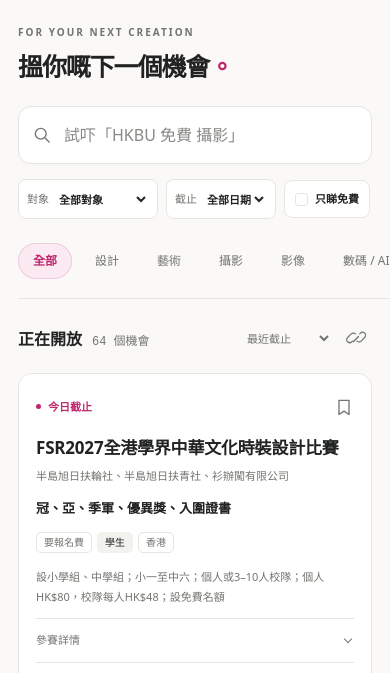
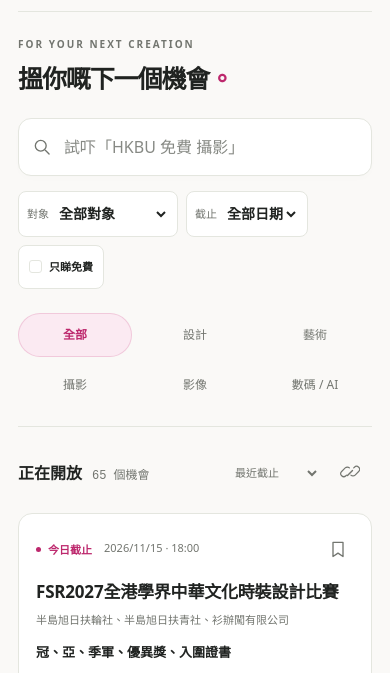
Before and after one commit to Itckt/open-call-radar, a website with bundled scripts: page index.html in a window 390 px wide. Shown: the part 118-791 px from the top of the page. Built offline with nearby package versions, Linux system fonts and the light colour scheme.

Commit message:
Improve school search and mobile deadlines; refresh open calls
Support full Chinese university names, 7/30/90-day searches and IME composition. Show exact deadline dates, improve mobile tap targets and category layout, and preserve focus when loading more results. Remove five expired calls and add verified RWS Open 2027. Validation: 28 core tests plus mobile search, shortlist persistence and calendar export checks.

```diff
--- a/app.js
+++ b/app.js
@@ -50,6 +50,7 @@ if (!Array.isArray(recent)) recent = [];
 recent = recent.filter(value => typeof value === "string").slice(0, 6);
 let competitions = [], sites = [], loading = true, loadingPromise = null;
 let competitionsFailed = false, siteFailed = false, notices = [], activeSuggestion = -1, searchTimer, toastTimer, undoAction;
+let composing = false;
 const openCards = new Set();
 $("q").value = state.q;
 
@@ -119,7 +120,7 @@ function renderControls() {
     '<button type="button" id="category-' + category.id + '" data-category="' + category.id + '" aria-pressed="' + (state.category === category.id) + '">' + category.label + "</button>").join("");
   const analysis = analyseQuery(state.q);
   const scope = analysis.profile || state.profile;
-  const inferred = [analysis.profile ? PROFILE_LABELS[analysis.profile] : "", analysis.free ? "免費" : "", analysis.days ? "7 日內截止" : ""].filter(Boolean);
+  const inferred = [analysis.profile ? PROFILE_LABELS[analysis.profile] : "", analysis.free ? "免費" : "", analysis.days ? analysis.days + " 日內截止" : ""].filter(Boolean);
   $("scope-note").textContent = (inferred.length ? "搜尋已套用：" + inferred.join(" · ") + "。 " : "")
     + (scope !== "all" ? "按學校／學段初篩；年齡、地區等附加限制請睇參賽詳情。" : "");
   $("scope-note").hidden = isSaved || (!inferred.length && scope === "all");
@@ -143,8 +144,9 @@ function cardHTML(record, isSavedView = false) {
   ].filter(([, value]) => value);
   const source = safeUrl(record.url);
   const label = entry ? "取消收藏 " : "收藏 ";
-  return '<article class="comp-card" id="' + record.id + '">' +
-    '<div class="card-top"><span class="deadline-label ' + deadline.state + '" title="' + esc(fullDate) + '">' + esc(deadline.label) + '</span>' +
+  return '<article class="comp-card" id="' + record.id + '" tabindex="-1">' +
+    '<div class="card-top"><div class="deadline-summary"><span class="deadline-label ' + deadline.state + '">' + esc(deadline.label) + '</span>' +
+    '<time class="deadline-date" datetime="' + esc(record.deadline + (record.time ? 'T' + record.time + ':00+08:00' : '')) + '" title="' + esc(fullDate) + '">' + esc(record.deadline.replaceAll('-', '/') + (record.time ? ' · ' + record.time : '')) + '</time></div>' +
     '<button type="button" class="icon-button save-button" id="save-' + record.id + '" data-save="' + record.id + '" aria-pressed="' + !!entry + '" aria-label="' + esc(label + record.name) + '" title="' + label.trim() + '">' + icon("bookmark") + "</button></div>" +
     "<h3>" + esc(record.name) + '</h3><p class="organiser">' + esc(record.org) + '</p><p class="prize-summary">' + esc(prizeSummary(record)) + "</p>" +
     '<div class="badges">' + (record.fee ? '<span class="badge ' + (record.fee === "免費" ? "free" : "") + '">' + esc(record.fee) + "</span>" : '<span class="badge">費用未列明</span>') +
@@ -294,6 +296,7 @@ function showSuggestions() {
 }
 function commitSearch(remember = false) {
   clearTimeout(searchTimer);
+  if (composing) return;
   state.q = $("q").value.trim(); state.shown = 20;
   if (remember) { rememberQuery(); closeSuggestions(); }
   render(); syncURL();
@@ -301,12 +304,20 @@ function commitSearch(remember = false) {
 $("q").addEventListener("input", () => {
   clearTimeout(searchTimer);
   $("clear-search").hidden = !$("q").value;
+  if (composing) return;
   searchTimer = setTimeout(() => commitSearch(), 160);
   showSuggestions();
+});
+$("q").addEventListener("compositionstart", () => {
+  composing = true; clearTimeout(searchTimer); closeSuggestions();
+});
+$("q").addEventListener("compositionend", () => {
+  composing = false; commitSearch(); showSuggestions();
 });
 $("q").addEventListener("focus", showSuggestions);
 $("q").addEventListener("blur", closeSuggestions);
 $("q").addEventListener("keydown", event => {
+  if (composing || event.isComposing || event.keyCode === 229) return;
   const options = [...$("suggestions").querySelectorAll('[role="option"]')];
   if (event.key === "ArrowDown" || event.key === "ArrowUp") {
     event.preventDefault();
@@ -332,7 +343,11 @@ $("days").addEventListener("change", event => changeFilters({ days: Number(event
 $("sort").addEventListener("change", event => changeFilters({ sort: event.target.value }));
 $("free-filter").addEventListener("click", () => changeFilters({ free: !state.free }));
 $("reset-filters").addEventListener("click", resetFilters);
-$("more").addEventListener("click", () => { state.shown += 20; render(); });
+$("more").addEventListener("click", () => {
+  const previousCount = $("competitions").querySelectorAll(".comp-card").length;
+  state.shown += 20; render();
+  $("competitions").querySelectorAll(".comp-card")[previousCount]?.focus();
+});
 $("theme-toggle").addEventListener("click", () => { theme = theme === "dark" ? "light" : "dark"; renderTheme(); rememberPreferences(); });
 function changeView(view) {
   clearTimeout(searchTimer);
--- a/competitions.csv
+++ b/competitions.csv
@@ -6,8 +6,6 @@ HK4As Students' Award 2026,香港廣告商會HK4As,2026-11-27,23:59,金獎（獎
 跳格—香港國際舞蹈影像節2027競賽,城市當代舞蹈團,2026-12-16,,"國際大獎US$2,000",,,"亞洲獎US$1,200；破格獎US$800；評審及學生獎各US$500；觀眾獎US$300；陳德昌獎HK$10,000",,,現金獎、放映,公開,要報名費,影片最多20分鐘，2025-06-30後完成；學生獎須全日制證明，陳德昌獎限香港永久居民,https://filmfreeway.com/CCDC_JumpingFrames2027,https://jumpingframes.com/en/jf27-competition-open-call/,,,全球
 「港景．港情」攝影比賽,教育局、全港青年學藝比賽大會、全港各區工商聯,2027-04-30,23:59,"學生組、公開組各HK$5,000、獎盃及獎狀","學生組、公開組各HK$3,000、獎盃及獎狀","學生組、公開組各HK$2,000、獎盃及獎狀","每組5名各HK$500及獎狀；學生組18區各設兩個優秀作品獎，各HK$1,000及獎狀",61000,現金,現金、獎盃、獎狀,公開,免費,公開組限45歲或以下香港居民或本地專上學生；學生組限本港全日制中小學生,https://forms.gle/rvgPCKmQd7BNbGah6,https://www.hkycac.org/competitions?a=browse&ciid=9,,,香港
 香港攝影小誌獎2027,香港攝影書節,2027-01-31,18:00,"公開組、學生組首獎各獲最高HK$3,000資助出版小誌或參加國際攝影書節",未公布,未公布,,,非現金,資助、展覽,公開,免費,設公開組、全日制學生組；主題「香港」；須遞交實體小誌,https://www.jotform.com/form/262694657098071,https://hkphotobookfest.org/?page_id=2279,,,全球
-天水之間：三寶樹濕地保育公園辦事處及觀景閣設計比賽,漁農自然護理署、土木工程拓展署,2026-11-13,,"專業組HK$200,000，另入圍津貼HK$60,000；青年專業組HK$100,000，另入圍津貼HK$30,000；公開組HK$30,000","專業組HK$100,000，另入圍津貼HK$60,000；青年專業組HK$40,000，另入圍津貼HK$30,000；公開組HK$20,000","專業組HK$60,000，另入圍津貼HK$60,000；青年專業組HK$25,000，另入圍津貼HK$30,000；公開組HK$10,000","專業組第四名HK$40,000另入圍津貼HK$60,000、嘉許3名各HK$10,000；青年專業組第四名HK$15,000另入圍津貼HK$30,000、嘉許3名各HK$5,000；公開組嘉許2名各HK$3,000",1051000,現金,現金獎、展覽,公開,免費,設專業組、青年專業組、公開組；大學、大專生報公開組，隊長須年滿 18 歲,https://forms.gle/j6L4GjbLtXE9E2MU9,https://nm-spswcp.hk/tc/design-competition/,,,全球
-「閱‧創」2026/27——「創‧視」人工智能生成短片比賽,教育局、香港浸會大學工商管理學院、香港經濟日報,2026-11-13,,每隊HK$1000書券；每人獎狀及hketPRO一年帳戶；學校獎盃,每隊HK$800書券；每人獎狀及hketPRO一年帳戶；學校獎盃,每隊HK$500書券；每人獎狀及hketPRO一年帳戶；學校獎盃,每隊HK$100書券；最具創意短片獎、最受歡迎短片獎各HK$300書券；每名得獎學生獲獎狀及hketPRO一年帳戶,,非現金,書券、帳戶、獎盃、獎狀,中學生,免費,中三至中五；須學校報名；每隊1至3人,https://www.hkedcity.net/registration/form.php?reg_form_id=1525,https://www.edb.gov.hk/tc/curriculum-development/kla/pshe/reference-and-resources/read_create.html,因香港教育城系統暫停，報名延長至2026-11-13；「創‧視」作品遞交截止2027-01-13,,香港
 Y.E.S.攝影比賽2026「AI不能取代的職業」,勞工處青年就業起點（Y.E.S.）,2026-11-20,23:59,"公開組、中學組各獲雲台相機套裝（約值HK$3,500）、獎盃及獎狀","每組各HK$2,000禮券、獎盃及獎狀","每組各HK$1,500禮券、獎盃及獎狀",每組3名，各HK$500禮券及獎狀,,非現金,相機套裝、禮券,公開,免費,設公開組、中學組；15–29歲Y.E.S.會員，會籍須於2027-01-30有效,https://www.e-start.gov.hk/Docs/Contest_Form_TC.pdf,https://www.e-start.gov.hk/Member/PhotoContest,,,香港
 「2027年國家安全齊參與」計劃：國家安全文創產品圖像設計比賽,教育局、保安局,2026-11-19,,獎盃、紀念狀及獎品,獎盃、紀念狀及獎品,獎盃、紀念狀及獎品,獎盃、紀念狀及獎品,,非現金,冠、亞、季軍、優異獎,學生,免費,設初小、高小、初中、高中組；個人參賽，須經學校提交；英基及國際學校除外,https://www.edb.gov.hk/attachment/tc/curriculum-development/4-key-tasks/moral-civic/nse/circulars/2027_SNS_Programme/NS_Cultural__Creative_Product_Graphic_Design_Competition__Enrolment_Form.docx,https://applications.edb.gov.hk/circular/upload/EDBCM/EDBCM26131C.pdf,,,香港
 「法」現新視角：學界創意Reels大賽,東區民政事務處、東區青年發展及公民教育委員會,2026-11-27,23:59,"初中組、高中組各HK$3,000禮券、獎座及獎狀","初中組、高中組各HK$2,000禮券、獎座及獎狀","初中組、高中組各HK$1,000禮券、獎座及獎狀",每組3名，各HK$500禮券及獎狀；最踴躍參與學校獎2名，各HK$800禮券及獎狀,,非現金,冠、亞、季軍、優異獎,中學生,免費,東區居住或就讀中一至中六學生；個人或最多4人一隊；未滿18歲須家長同意,https://www.had.gov.hk/file_manager/tc/documents/18_districts/Eastern_Reels_contest_appform.pdf,https://www.had.gov.hk/tc/18_districts/my_map_02_reelscontest.htm,,,香港
@@ -25,14 +23,12 @@ Y.E.S.攝影比賽2026「AI不能取代的職業」,勞工處青年就業起點
 《淫褻及不雅物品管制條例》口號創作及填色比賽2026-27,電影、報刊及物品管理辦事處,2027-01-22,,"口號創作、填色比賽各HK$1,500禮券及獎座","口號創作、填色比賽各HK$1,200禮券及獎座",口號創作、填色比賽各HK$800禮券及獎座,證書及紀念品；各項傑出表現獎10名，各HK$300禮券及證書,,非現金,禮券、獎座、證書、紀念品,學生,免費,本港2026/27學年中小學生；可參加填色或口號或兩項；未滿18歲須家長同意，經學校或家長郵寄,https://www.ofnaa.gov.hk/filemanager/ofnaa/tc/content_1469/sc2026_ApplicationForm.pdf,https://www.ofnaa.gov.hk/tc/publicity/coiao/index_id_3.html,,,香港
 「青少年聽眾計劃」30週年填色比賽,香港管弦樂團,2026-11-16,,,,,每組大獎、最有創意獎、最佳構圖獎、最佳色彩運用獎各獲指定音樂會門票2張及一季會籍；大獎作品印製成聖誕卡,,非現金,大獎、最有創意獎、最佳構圖獎、最佳色彩運用獎,公開,免費,實體繪畫設3–9歲、10–15歲、16歲或以上組；數碼繪畫不限年齡；毋須會籍；親身或郵寄作品,https://www.hkphil.org/f/page/27301/51669/YAS%2030th%20Anniversary%20Colouring%20Competition%20Application%20Form.pdf,https://www.hkphil.org/tc/explore/young-audience-scheme/young-audience-scheme-30th-anniversary-colouring-competition,,,
 2027年「4．23世界閱讀日創作比賽」,康樂及文化事務署香港公共圖書館,2027-01-06,18:00,,,,初小優勝獎25名；高小中文15名、英文8名；初中中文15名、英文8名；高中中文12名、英文5名；各HK$500書券、獎牌及獎狀,,非現金,優勝獎、書券、獎牌、獎狀,學生,免費,設初小、高小、初中、高中組；視藝創作限初小組，以木顏色筆繪畫；其他組為寫作；須學校推薦，每組最多5份,https://www.hkpl.gov.hk/en/common/attachments/extension-activities/reading/423_WBD_2027_Application_Form_2.pdf,https://www.hkpl.gov.hk/tc/extension-activities/page/271502/423-WBD-details.html,,,香港
-2026萬聖節藝術比賽,香港藝術創意協會,2026-11-14,,未公布；實體獎項自費訂製,未公布；實體獎項自費訂製,未公布；實體獎項自費訂製,按分數評定，名額不限；另設金、銀、銅及特別獎,,非現金,冠、亞、季軍、金、銀、銅、優異獎,公開,免費,設幼兒至公開組；小學生按年齡報幼兒高級、兒童或少兒組；實體獎項自費訂製,https://forms.gle/1ZyPQCDN6BuKQDSa6,https://www.hkartsociety.com/2026-halloween,,,
 2026黑白繪畫藝術比賽,香港藝術創意協會,2026-11-21,,未公布；實體獎項自費訂製,未公布；實體獎項自費訂製,未公布；實體獎項自費訂製,按分數評定，名額不限；另設金、銀、銅及特別獎,,非現金,冠、亞、季軍、金、銀、銅、優異獎,公開,免費,設幼兒至公開組；小學生按年齡報幼兒高級、兒童或少兒組；實體獎項自費訂製,https://forms.gle/fnuoydni7uhchxdq9,https://www.hkartsociety.com/2026-blackandwhite,,,
 落葉與人間繪畫比賽,上‧文化,2026-11-30,,各組1名；實體獎項自費申請,各組1名；實體獎項自費申請,各組1名；實體獎項自費申請,金、銀、銅、優異及參與獎名額不限；實體獎項自費申請,,非現金,冠、亞、季軍、金、銀、銅、優異獎,公開,免費,設幼兒、學前、初小、高小、初中、高中、公開組；傳統繪畫及電繪；實體獎項另收費,https://forms.gle/aqPRsnSNF9NYc8Dn6,https://www.superiorculture.hk/autumn,,,全球
 2026繪出夢想藝術比賽,香港藝術創意協會,2026-12-02,,未公布；實體獎項自費訂製,未公布；實體獎項自費訂製,未公布；實體獎項自費訂製,按分數評定，名額不限；另設金、銀、銅及特別獎,,非現金,冠、亞、季軍、金、銀、銅、優異獎,公開,免費,設幼兒至公開組；小學生按年齡報幼兒高級、兒童或少兒組；實體獎項自費訂製,https://forms.gle/YSGBi96kuqasreYh8,https://www.hkartsociety.com/2026-draw-your-dreams,,,
 2026香港創藝藝術比賽,香港藝術創意協會,2026-12-19,,未公布；實體獎項自費訂製,未公布；實體獎項自費訂製,未公布；實體獎項自費訂製,按分數評定，名額不限；另設金、銀、銅及特別獎,,非現金,冠、亞、季軍、金、銀、銅、優異獎,公開,免費,設幼兒至公開組；小學生按年齡報幼兒高級、兒童或少兒組；實體獎項自費訂製,https://forms.gle/5FeqAKbkF566WEAf6,https://www.hkartsociety.com/2026-hong-kong-creative-arts,,,
 2026森林探秘藝術比賽,香港藝術創意協會,2026-12-26,,未公布；實體獎項自費訂製,未公布；實體獎項自費訂製,未公布；實體獎項自費訂製,按分數評定，名額不限；另設金、銀、銅及特別獎,,非現金,冠、亞、季軍、金、銀、銅、優異獎,公開,免費,設幼兒至公開組；小學生按年齡報幼兒高級、兒童或少兒組；實體獎項自費訂製,https://forms.gle/LAqvrCEiAXFH6Yuk8,https://www.hkartsociety.com/2026-forest-adventure,,,
 2026聖誕節藝術比賽,香港藝術創意協會,2027-01-09,,未公布；實體獎項自費訂製,未公布；實體獎項自費訂製,未公布；實體獎項自費訂製,按分數評定，名額不限；另設金、銀、銅及特別獎,,非現金,冠、亞、季軍、金、銀、銅、優異獎,公開,免費,設幼兒至公開組；小學生按年齡報幼兒高級、兒童或少兒組；實體獎項自費訂製,https://forms.gle/M7U46QGKUGyN86r47,https://www.hkartsociety.com/2026-christmas,,,
-2026我最喜愛的海洋生物填色・繪畫・電繪・手工勞作比賽,香港國際兒童藝術交流協會,2026-11-14,,未公布,未公布,未公布,按分數評定；另設金、銀、銅獎及創意、色彩、潛力、技法獎,,,冠、亞、季軍、金、銀、銅、優異獎,公開,免費,設幼兒、幼稚園、小一至二、小三至四、小五至六、中學、親子、公開組；得獎者可申請訂製獎項,https://forms.gle/R32yLckHFeBuPfjG8,https://hkikaa.com/pages/2026-seaanimal-competition,,,
 2026聖誕卡設計比賽,香港國際兒童藝術交流協會,2026-11-21,,未公布,未公布,未公布,按分數評定；另設金、銀、銅獎及創意、色彩、潛力、技法獎,,非現金,證書、個人作品聖誕卡,公開,要報名費,設幼兒、幼稚園、小一至二、小三至四、小五至六、中學、親子、公開組；得獎者可申請訂製獎項；參賽費HK$180，獲證書及10張作品聖誕卡，獎座及獎牌另訂購,https://forms.gle/sKaTof7i3eR1qtka6,https://hkikaa.com/pages/2026christmascard,,,
 2026 Hong Kong Icon填色・繪畫・電繪・手工勞作比賽,香港國際兒童藝術交流協會,2026-11-21,,未公布,未公布,未公布,按分數評定；另設金、銀、銅獎及創意、色彩、潛力、技法獎,,,冠、亞、季軍、金、銀、銅、優異獎,公開,免費,設幼兒、幼稚園、小一至二、小三至四、小五至六、中學、親子、公開組；得獎者可申請訂製獎項,https://forms.gle/EzhaNpoa55VXTcEw5,https://hkikaa.com/pages/2026-hkicon-competition,,,
 2026星際探索填色・繪畫・電繪・手工勞作比賽,香港國際兒童藝術交流協會,2026-11-28,,未公布,未公布,未公布,按分數評定；另設金、銀、銅獎及創意、色彩、潛力、技法獎,,,冠、亞、季軍、金、銀、銅、優異獎,公開,免費,設幼兒、幼稚園、小一至二、小三至四、小五至六、中學、親子、公開組；得獎者可申請訂製獎項,https://forms.gle/PUiNatoUKwp7TMrY6,https://hkikaa.com/pages/2026-spaceexploration,,,
@@ -42,7 +38,6 @@ Y.E.S.攝影比賽2026「AI不能取代的職業」,勞工處青年就業起點
 2026聖誕填色・繪畫・電繪・手工勞作比賽,香港國際兒童藝術交流協會,2027-01-23,,未公布,未公布,未公布,按分數評定；另設金、銀、銅獎及創意、色彩、潛力、技法獎,,,冠、亞、季軍、金、銀、銅、優異獎,公開,免費,設幼兒、幼稚園、小一至二、小三至四、小五至六、中學、親子、公開組；得獎者可申請訂製獎項,https://forms.gle/Wj915ELPpWzay3cY8,https://hkikaa.com/pages/2026-christmas-competition,,,
 2027香港美食之都填色・繪畫・電繪・手工勞作比賽,香港國際兒童藝術交流協會,2027-01-30,,未公布,未公布,未公布,按分數評定；另設金、銀、銅獎及創意、色彩、潛力、技法獎,,,冠、亞、季軍、金、銀、銅、優異獎,公開,免費,設幼兒、幼稚園、小一至二、小三至四、小五至六、中學、親子、公開組；得獎者可申請訂製獎項；實體獎項自願付費訂製,https://forms.gle/21uiCmiPxN4L63Jr7,https://hkikaa.com/pages/2027-flavoursofhongkong-competition,,,
 第六屆我城・我拍攝影比賽2026,香港創藝協會,2026-12-09,,未公布；獎項另付費訂製,未公布；獎項另付費訂製,未公布；獎項另付費訂製,按分數評定；另設金、銀、銅、主題、構圖、色彩及匠心攝影獎,,,冠、亞、季軍、金、銀、銅、優異獎,公開,免費,設小一至二、小三至四、小五至六、中學及公開組；按2026/27年級報名；獎項訂製另收費,https://forms.gle/ocqyra1bgcUT9Gys6,https://www.hkarts.org/post/第六屆我城・我拍攝影比賽2026,,,
-2026《奇幻萬聖節》繪畫・電繪・手工勞作比賽,香港文化創藝發展協會,2026-11-14,,未公布；可申請訂製獎項,未公布；可申請訂製獎項,未公布；可申請訂製獎項,名額不限；另設金、銀、銅及技巧、創意、色彩、構圖、潛力獎,,,冠、亞、季軍、金、銀、銅、優異獎,公開,免費,設幼兒、兒童、少兒、少年、青年、公開組；小學生按年齡參加6歲或以下、7–10歲或11–14歲組,https://forms.gle/2DRhe22bpm84H1Hx6,https://www.hk-art.com/page-2026-halloween,,,全球
 2026味遊列國繪畫・電繪・手工勞作比賽,香港文化創藝發展協會,2026-11-21,,未公布；可申請訂製獎項,未公布；可申請訂製獎項,未公布；可申請訂製獎項,名額不限；另設金、銀、銅及技巧、創意、色彩、構圖、潛力獎,,,冠、亞、季軍、金、銀、銅、優異獎,公開,免費,設幼兒、兒童、少兒、少年、青年、公開組；小學生按年齡參加6歲或以下、7–10歲或11–14歲組,https://forms.gle/pMoZZ4BQWYAASMMj8,https://www.hk-art.com/page-2026worldfood,,,全球
 2026色彩故事繪畫・電繪比賽,香港文化創藝發展協會,2026-12-05,,未公布；可申請訂製獎項,未公布；可申請訂製獎項,未公布；可申請訂製獎項,名額不限；另設金、銀、銅及技巧、創意、色彩、構圖、潛力獎,,,冠、亞、季軍、金、銀、銅、優異獎,公開,免費,設幼兒、兒童、少兒、少年、青年、公開組；小學生按年齡參加6歲或以下、7–10歲或11–14歲組,https://forms.gle/JEbaHp15GPctLQJw5,https://www.hk-art.com/page-2026storyofcolor,,,全球
 2026表現主義繪畫・電繪比賽,香港文化創藝發展協會,2026-12-12,,未公布；可申請訂製獎項,未公布；可申請訂製獎項,未公布；可申請訂製獎項,名額不限；另設金、銀、銅及技巧、創意、色彩、構圖、潛力獎,,,冠、亞、季軍、金、銀、銅、優異獎,公開,免費,設幼兒、兒童、少兒、少年、青年、公開組；小學生按年齡參加6歲或以下、7–10歲或11–14歲組,https://forms.gle/eS9ULFgMftL7myvH8,https://www.hk-art.com/page-2026expressionism,,,全球
@@ -68,3 +63,4 @@ Equal Opportunity Festival 2026 - Equal Opportunity AI-generated Graphic Design
 第十屆香港攝影大賽,香港青少年及兒童才藝表演協會,2026-12-04,,未公布；可申請訂製獎項,未公布；可申請訂製獎項,未公布；可申請訂製獎項,按分數評定；另設金、銀、銅、良好獎及攝影作品、創意構圖、潛質獎,,非現金,冠、亞、季軍、金、銀、銅、優異獎,公開,免費,設小一至二、小三至四、小五至六、初中、高中及公開組；手機或相機拍攝；2026-12-06截交作品；獎項可申請訂製,https://forms.gle/MdLp9rVvBU1xUgLq7,https://www.hkycta.com/post/第十屆香港攝影大賽-攝影比賽,,,
 童心祝福—利是封設計比賽2027,GNET STAR,2027-01-27,,每組1名，獎盃及獎狀,每組1名，獎盃及獎狀,每組1名，獎盃及獎狀,金獎20%、銀獎30%、銅獎40%，各獲獎牌及獎狀；其餘參賽者獲嘉許證書,,非現金,獎盃、獎牌、獎狀、證書,公開,要報名費,14歲或以下；設幼兒、幼童、小童、中童、少年組；只限手繪；每份HK$120，印製利是封另收費,https://www.gnetstar.com/redpacket-indiv,https://gnet.com.hk/redpacket,,,
 2026-27東區文化節：東東帶你遊東區AI短片創作比賽,香港青年協會杏花邨青年空間,2026-12-15,23:59,"每組價值$1,800獎品及獎座","每組價值$1,500獎品及獎座","每組價值$1,100獎品及獎座",每組價值$700獎品及獎座,,非現金,冠、亞、季軍、優異獎,公開,,設東區中學組、東區銀齡組（55歲或以上）；個人參賽，每人最多4份30秒AI短片,https://m21.hk/easterncf-ai-short-video-contest/register.php,https://m21.hk/easterncf-ai-short-video-contest/,,,香港
+RWS Open 2027,英國皇家水彩畫學會（Royal Watercolour Society）,2026-12-09,01:00,,,,,,,倫敦展覽、獎項,公開,要報名費,2026-09-11年滿18歲；紙本水性繪畫；全日制大專生£12/件；入選須送展倫敦，作品須出售,https://artopps.co.uk/opportunities/rws,https://www.royalwatercoloursociety.co.uk/competition/,,,全球
--- a/radar-core.js
+++ b/radar-core.js
@@ -9,9 +9,9 @@ export const SCHOOLS = {
 export const CATEGORIES = [
   { id: "all", label: "全部", words: [] },
   { id: "design", label: "設計", words: ["設計", "design", "資訊圖表", "信息圖", "廣告"] },
-  { id: "art", label: "藝術", words: ["藝術", "繪畫", "填色", "插畫", "手工", "手作", "art", "drawing"] },
-  { id: "photo", label: "攝影", words: ["攝影", "photography", "photo", "小誌"] },
-  { id: "film", label: "影像", words: ["短片", "影片", "電影", "影像", "動畫", "film", "video", "reels"] },
+  { id: "art", label: "藝術", words: ["藝術", "繪畫", "填色", "插畫", "手工", "手作", "art", "arts", "artwork", "artworks", "drawing", "drawings", "painting", "illustration", "watercolour", "watercolor"] },
+  { id: "photo", label: "攝影", words: ["攝影", "photography", "photo", "photos", "photograph", "photographs", "photographer", "photographers", "photographic", "小誌"] },
+  { id: "film", label: "影像", words: ["短片", "影片", "電影", "影像", "動畫", "film", "films", "filmmaking", "video", "videos", "animation", "reels"] },
   { id: "digital", label: "數碼 / AI", words: ["數碼", "電繪", "人工智能", "生成式", "ai", "digital", "應用程式"] }
 ];
 export const STATUSES = {
@@ -122,7 +122,7 @@ export function inCategory(record, category) {
   const entry = CATEGORIES.find(item => item.id === category);
   if (!entry || entry.id === "all") return true;
   const text = [record.name, record.org, record.eligibility, record.prizeType].join(" ").toLowerCase();
-  return entry.words.some(word => word === "ai" ? /\bai\b/i.test(text) : text.includes(word));
+  return entry.words.some(word => containsTerm(text, word));
 }
 function schoolCodes(text) {
   const tokens = String(text || "").split(/[;；、,\s]+/);
@@ -185,7 +185,8 @@ const SCHOOL_ALIASES = {
 export function analyseQuery(query = "") {
   let text = String(query).normalize("NFKC").toLowerCase().trim();
   let profile = "";
-  const aliases = Object.entries(SCHOOL_ALIASES).flatMap(([code, list]) => list.map(word => [code, word]));
+  const aliases = Object.entries(SCHOOL_ALIASES).flatMap(([code, list]) =>
+    [...new Set([...list, SCHOOLS[code]])].map(word => [code, word]));
   aliases.push(["tertiary", "大專生"], ["tertiary", "大學生"], ["tertiary", "tertiary"],
     ["tertiary", "university"], ["secondary", "中學生"], ["primary", "小學生"]);
   for (const [code, word] of aliases.sort((a, b) => b[1].length - a[1].length)) {
@@ -194,8 +195,10 @@ export function analyseQuery(query = "") {
   }
   const free = /免費|免费|\bfree\b/.test(text);
   text = text.replace(/免費|免费|\bfree\b/g, " ");
-  const days = /本週|本周|7日內|7日内|\bthis week\b/.test(text) ? 7 : 0;
-  text = text.replace(/本週|本周|7日內|7日内|\bthis week\b/g, " ");
+  const dayPattern = /(?:\b(7|30|90)\s*(?:日|天)\s*[內内])|本週|本周|\bthis week\b/gi;
+  const ranges = [...text.matchAll(dayPattern)].map(match => Number(match[1]) || 7);
+  const days = ranges.length ? Math.min(...ranges) : 0;
+  text = text.replace(dayPattern, " ");
   text = text.replace(/比賽|比赛|\bcompetitions?\b|\bcontests?\b/g, " ");
   // Split known Chinese compounds without breaking English phrases.
   const words = GROUPS.flat().filter(word => /[\u3400-\u9fff]/.test(word)).sort((a, b) => b.length - a.length);
--- a/sites.csv
+++ b/sites.csv
@@ -30,3 +30,4 @@
 香港青少年及兒童才藝表演協會 HKYCTA,https://www.hkycta.com/,舉辦學界及公開組攝影、繪畫與藝術比賽。,攝影;繪畫;比賽,
 GNET STAR,https://www.gnetstar.com/,舉辦香港兒童繪畫、設計及創作比賽。,繪畫;設計;比賽,
 香港青年協會杏花邨青年空間／M21,https://m21.hk/easterncf-ai-short-video-contest/,舉辦東區AI短片創作比賽，提供參賽規則及報名資訊。,短片;AI;數碼媒體;比賽,
+Royal Watercolour Society 皇家水彩畫學會,https://www.royalwatercoloursociety.co.uk/competition/,定期舉辦紙本水性繪畫公開徵件展，接受全球藝術家申請。,藝術;繪畫;徵件;展覽,
--- a/styles.css
+++ b/styles.css
@@ -90,6 +90,8 @@ h2 { font-size: 16px; margin: 0; font-weight: 700; }
 .deadline-label::before { content: ""; width: 5px; height: 5px; background: currentColor; border-radius: 50%; }
 .deadline-label.soon { color: var(--pink); }
 .deadline-label.closed { color: var(--muted); }
+.deadline-summary { display: flex; flex-wrap: wrap; align-items: baseline; gap: 4px 12px; }
+.deadline-date { color: var(--muted); font-size: 11px; font-variant-numeric: tabular-nums; white-space: nowrap; }
 .save-button { width: 32px; height: 32px; margin: -5px -6px -5px 0; }
 .save-button[aria-pressed="true"] { color: var(--pink); }
 .save-button[aria-pressed="true"] svg { fill: var(--pink-soft); }
@@ -189,6 +191,10 @@ dialog form { text-align: right; margin-top: 18px; }
   .toggle-button { padding: 9px 10px; font-size: 11px; }
   .category-row { margin-right: -18px; padding-right: 18px; }
   .category-row button { padding-inline: 14px; }
+  .view-tabs button, .category-row button, .toggle-button, .text-button, .calendar-button, .card-details summary { min-height: 44px; }
+  .icon-button, .theme-toggle, .save-button, .result-actions .icon-button, #clear-search { width: 44px; height: 44px; }
+  .select-control select, .sort-control select { min-height: 32px; font-size: 14px; }
+  .saved-editor select, .saved-editor textarea { font-size: 16px; }
 }
 @media (max-width: 420px) {
   .topbar { flex-wrap: wrap; justify-content: center; padding: 18px 0 14px; gap: 14px; }
@@ -197,6 +203,7 @@ dialog form { text-align: right; margin-top: 18px; }
   .view-tabs { flex: 1; }
   .view-tabs button { flex: 1; }
   .search-space { padding-top: 25px; }
+  .category-row { display: grid; grid-template-columns: repeat(3, minmax(0, 1fr)); overflow: visible; margin-right: 0; padding-right: 0; gap: 6px; }
   h1 { font-size: 25px; }
   .results-toolbar { gap: 5px; }
   .sort-control select { max-width: 115px; font-size: 11px; }
```
Also changed, not shown: README.md.
